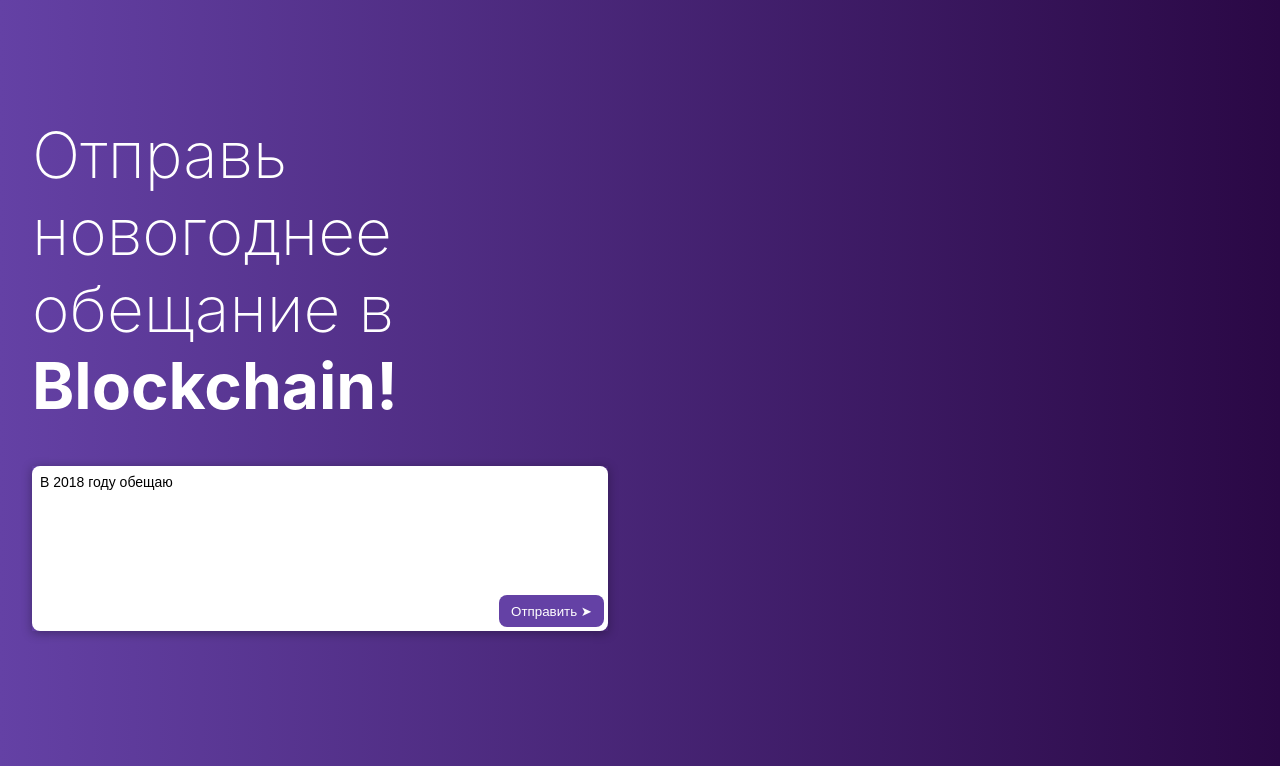
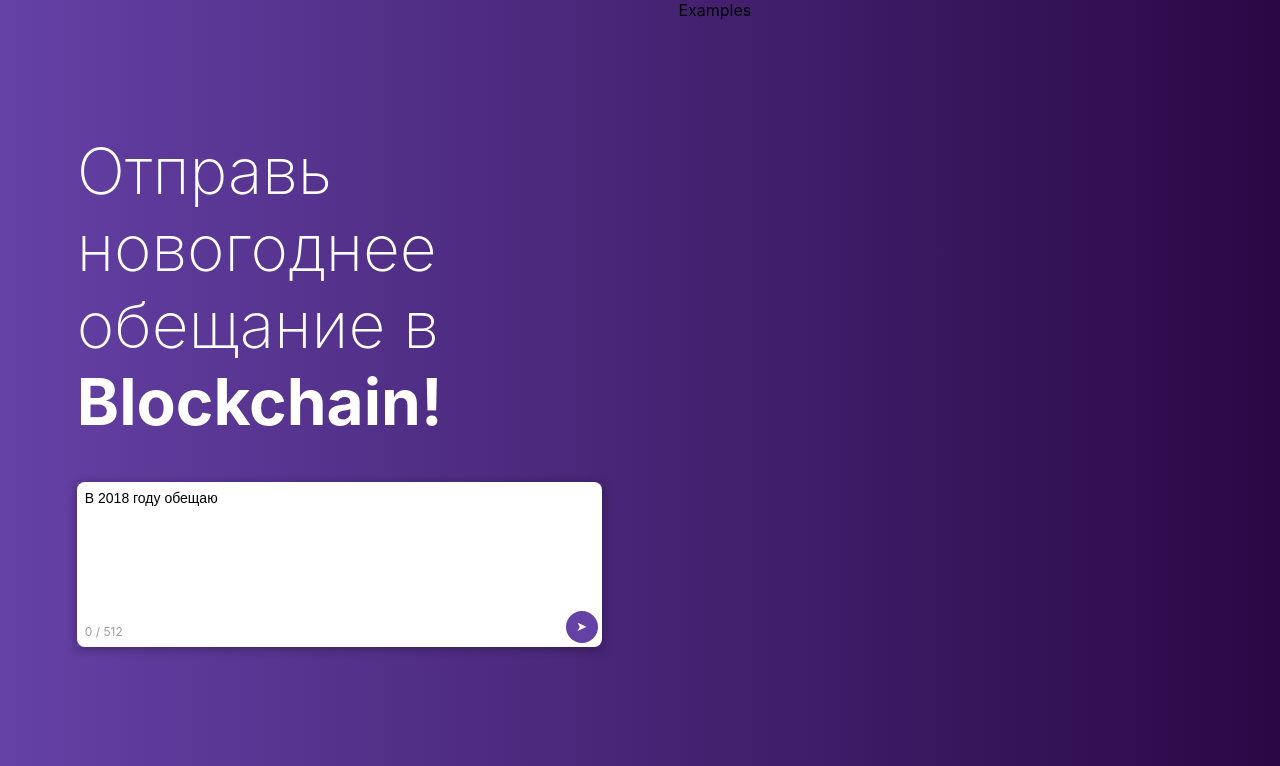
Before and after one commit to Luchanso/new-year-chain, a React (Create React App) app: page / in a window 1280 px wide. Shown: the top 766 px of the page. Built offline with nearby package versions, Linux system fonts and the light colour scheme.

Commit message:
feat(*): add some layout

```diff
--- a/package.json
+++ b/package.json
@@ -32,7 +32,8 @@
     ]
   },
   "devDependencies": {
-    "babel-eslint": "10.0.1",
+    "babel-eslint": "9.0.0",
+    "babel-plugin-macros": "^2.4.3",
     "eslint": "5.6.0",
     "eslint-config-airbnb": "17.1.0",
     "eslint-plugin-import": "2.14.0",
--- a/src/pages/Main/Main.jsx
+++ b/src/pages/Main/Main.jsx
@@ -4,7 +4,7 @@
  */
 
 import React, { Fragment } from 'react';
-import styled from 'styled-components';
+import styled, { keyframes } from 'styled-components';
 
 import background from './background.jpg';
 
@@ -16,15 +16,24 @@ const Header = styled.div`
 `;
 
 const Root = styled.div`
+  font-family: -apple-system, BlinkMacSystemFont, 'Segoe UI', Roboto, Oxygen, Ubuntu, Cantarell,
+    'Open Sans', 'Helvetica Neue', sans-serif;
   background: #6441a5;
   background: linear-gradient(to right, #6441a5, #2a0845);
   display: flex;
-  min-height: 96vh;
+  min-height: 100vh;
 `;
 
-const Column = styled.div`
+const LeftColumn = styled.div`
   width: 50%;
-  padding: 0 32px;
+  padding-left: 6%;
+  padding-right: 3%;
+`;
+
+const RightColumn = styled.div`
+  width: 50%;
+  padding-right: 6%;
+  padding-left: 3%;
 `;
 
 const AlignAction = styled.div`
@@ -60,16 +69,52 @@ const MessageBox = styled.textarea`
 
 const Send = styled.button`
   background: #6441a5;
-  border-radius: 8px;
+  border-radius: 50%;
   border: none;
   bottom: 4px;
   color: #fff;
   height: 32px;
+  width: 32px;
+  line-height: 0;
   margin: 0;
   outline: none;
-  padding: 0 12px;
   position: absolute;
   right: 4px;
+
+  :hover {
+    cursor: pointer;
+    background: #7243c7;
+  }
+`;
+
+const TextLength = styled.span`
+  left: 8px;
+  bottom: 8px;
+  position: absolute;
+  color: #9e9e9e;
+  font-size: 12px;
+  user-select: none;
+`;
+
+const flashAnimation = keyframes`
+  from {
+    opacity 0.3;
+  }
+
+  to {
+    opacity 1;
+  }
+`;
+
+const ShowMore = styled.span`
+  user-select: none;
+  color: rgba(255, 255, 255, 0.9);
+  position: absolute;
+  bottom: 16px;
+  right: 50%;
+  cursor: pointer;
+
+  animation: ${flashAnimation} 3s linear infinite alternate;
 `;
 
 const MessageBlock = styled.div`
@@ -82,7 +127,7 @@ const MessageBlock = styled.div`
 const Main = () => (
   <Fragment>
     <Root>
-      <Column>
+      <LeftColumn data-name="LeftColumn">
         <AlignAction>
           <Description>
             Отправь новогоднее обещание в
@@ -90,12 +135,17 @@ const Main = () => (
             <b>Blockchain!</b>
           </Description>
           <MessageBlock>
-            <MessageBox>В 2018 году обещаю </MessageBox>
-            <Send>Отправить ➤</Send>
+            <MessageBox defaultValue="В 2018 году обещаю" />
+            <TextLength>0 / 512</TextLength>
+            <Send>➤</Send>
           </MessageBlock>
         </AlignAction>
-      </Column>
-      <Column />
+      </LeftColumn>
+      <RightColumn>
+        Examples
+      </RightColumn>
+      {/* Долэно скролить на следуюзий экран */}
+      <ShowMore>↓ подробнее ↓</ShowMore>
     </Root>
     <Header />
   </Fragment>
```
Also changed, not shown: .eslintrc.js, 1 other file (tests, documents, lock files or other folders).
